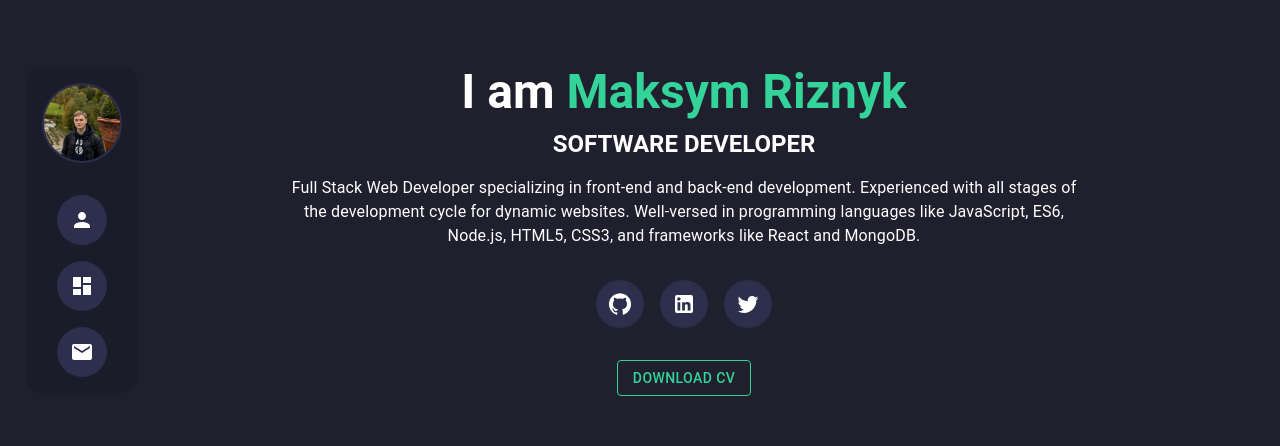
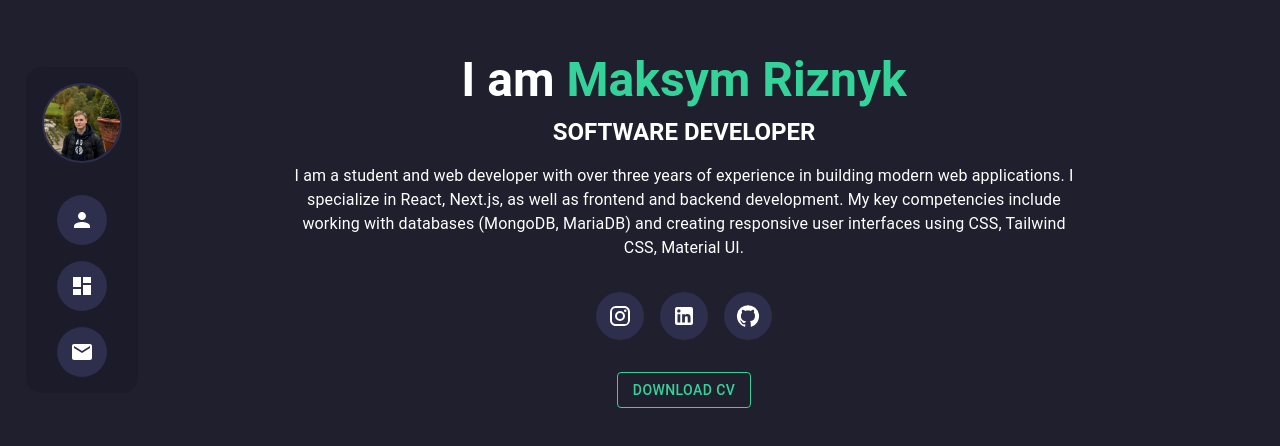
Before and after one commit to Proveno/my-portfolio, a Next.js app: page / in a window 1280 px wide. Shown: the part 170-616 px from the top of the page. Built offline with nearby package versions, Linux system fonts and the light colour scheme.

Commit message:
add links, change some info

```diff
--- a/src/components/About/AboutMe.tsx
+++ b/src/components/About/AboutMe.tsx
@@ -95,12 +95,12 @@ const AboutMe = () => {
           justifyContent='center'
         >
           {[
-            { label: 'NUMBERS OF EXPERIENCE', value: '10+' },
-            { label: 'COMPLETED PROJECTS', value: '360+' },
-            { label: 'ATTEND MEETINGS', value: '332+' },
-            { label: 'MAKE BIG SOFTWARE', value: '630+' },
-            { label: 'HAPPY CUSTOMERS', value: '890+' },
-            { label: 'INTERNATIONAL AWARDS WON', value: '65+' },
+            { label: 'BIG PROJECTS', value: '4+' },
+            { label: 'LANGUAGES', value: '4' },
+            { label: 'TECHNOLOGIES', value: '10+' },
+            { label: 'YEARS OF EXPERIENCE', value: '3+' },
+            { label: 'YEARS OF EDUCATION', value: '2+' },
+            { label: '', value: '...' },
           ].map((item, index) => (
             <Grid item xs={6} sm={4} key={index}>
               <Paper
--- a/src/components/Contact/ContactSection.tsx
+++ b/src/components/Contact/ContactSection.tsx
@@ -4,10 +4,11 @@ import { Box, Typography, Grid, TextField, Button, IconButton } from '@mui/mater
 import LocationOnIcon from '@mui/icons-material/LocationOn'
 import EmailIcon from '@mui/icons-material/Email'
 import PhoneIcon from '@mui/icons-material/Phone'
-import FacebookIcon from '@mui/icons-material/Facebook'
-import TwitterIcon from '@mui/icons-material/Twitter'
+
 import LinkedInIcon from '@mui/icons-material/LinkedIn'
 import GitHubIcon from '@mui/icons-material/GitHub'
+import InstagramIcon from '@mui/icons-material/Instagram'
+
 import { useState } from 'react'
 
 const ContactSection = () => {
@@ -224,7 +225,7 @@ const ContactSection = () => {
                 <LocationOnIcon sx={{ color: '#34d399' }} />
               </Box>
               <Typography variant='body1' sx={{ color: '#d1d5db' }}>
-                Trittauer Amtsweg 51a, 22179 Hamburg
+                Trittauer Amtsweg 51a
               </Typography>
             </Box>
 
@@ -273,24 +274,21 @@ const ContactSection = () => {
             {/* Социальные иконки */}
             <Box sx={{ display: 'flex', gap: 2, mt: 3 }}>
               <IconButton
+                component='a'
+                href='https://www.instagram.com/maksym.reznik/profilecard/?igsh=MTdudnVqYzBnenl1bQ=='
+                target='_blank'
                 sx={{
                   backgroundColor: '#374151',
                   color: '#d1d5db',
                   '&:hover': { backgroundColor: '#2f2f3e' },
                 }}
               >
-                <FacebookIcon />
+                <InstagramIcon />
               </IconButton>
               <IconButton
-                sx={{
-                  backgroundColor: '#374151',
-                  color: '#d1d5db',
-                  '&:hover': { backgroundColor: '#2f2f3e' },
-                }}
-              >
-                <TwitterIcon />
-              </IconButton>
-              <IconButton
+                component='a'
+                href='https://www.linkedin.com/in/maksym-riznyk-3340941b8/'
+                target='_blank'
                 sx={{
                   backgroundColor: '#374151',
                   color: '#d1d5db',
@@ -300,6 +298,9 @@ const ContactSection = () => {
                 <LinkedInIcon />
               </IconButton>
               <IconButton
+                component='a'
+                href='https://github.com/Proveno'
+                target='_blank'
                 sx={{
                   backgroundColor: '#374151',
                   color: '#d1d5db',
@@ -312,7 +313,6 @@ const ContactSection = () => {
           </Box>
         </Grid>
 
-        {/* Форма обратной связи */}
         {/* Форма обратной связи */}
         <Grid item xs={12} md={5}>
           <Box
--- a/src/components/MainSection.tsx
+++ b/src/components/MainSection.tsx
@@ -1,5 +1,5 @@
 import { Box, Typography, Button, IconButton } from '@mui/material'
-import { GitHub, LinkedIn, Twitter } from '@mui/icons-material'
+import { GitHub, LinkedIn, Instagram } from '@mui/icons-material'
 
 const MainSection = () => {
   return (
@@ -29,24 +29,25 @@ const MainSection = () => {
 
       {/* Описание */}
       <Typography variant='body1' sx={{ maxWidth: '800px', mt: 2, mb: 4 }}>
-        Full Stack Web Developer specializing in front-end and back-end development. Experienced
-        with all stages of the development cycle for dynamic websites. Well-versed in programming
-        languages like JavaScript, ES6, Node.js, HTML5, CSS3, and frameworks like React and MongoDB.
+        I am a student and web developer with over three years of experience in building modern web
+        applications. I specialize in React, Next.js, as well as frontend and backend development.
+        My key competencies include working with databases (MongoDB, MariaDB) and creating
+        responsive user interfaces using CSS, Tailwind CSS, Material UI.
       </Typography>
 
       {/* Социальные иконки */}
       <Box display='flex' justifyContent='center' gap={2} mb={4}>
         <IconButton
           component='a'
-          href='https://github.com'
+          href='https://www.instagram.com/maksym.reznik/profilecard/?igsh=MTdudnVqYzBnenl1bQ=='
           target='_blank'
           sx={{ color: 'white', bgcolor: '#2e2e4d', p: 1.5 }}
         >
-          <GitHub />
+          <Instagram />
         </IconButton>
         <IconButton
           component='a'
-          href='https://linkedin.com'
+          href='https://www.linkedin.com/in/maksym-riznyk-3340941b8/'
           target='_blank'
           sx={{ color: 'white', bgcolor: '#2e2e4d', p: 1.5 }}
         >
@@ -54,11 +55,11 @@ const MainSection = () => {
         </IconButton>
         <IconButton
           component='a'
-          href='https://twitter.com'
+          href='https://github.com/Proveno'
           target='_blank'
           sx={{ color: 'white', bgcolor: '#2e2e4d', p: 1.5 }}
         >
-          <Twitter />
+          <GitHub />
         </IconButton>
       </Box>
 
```
